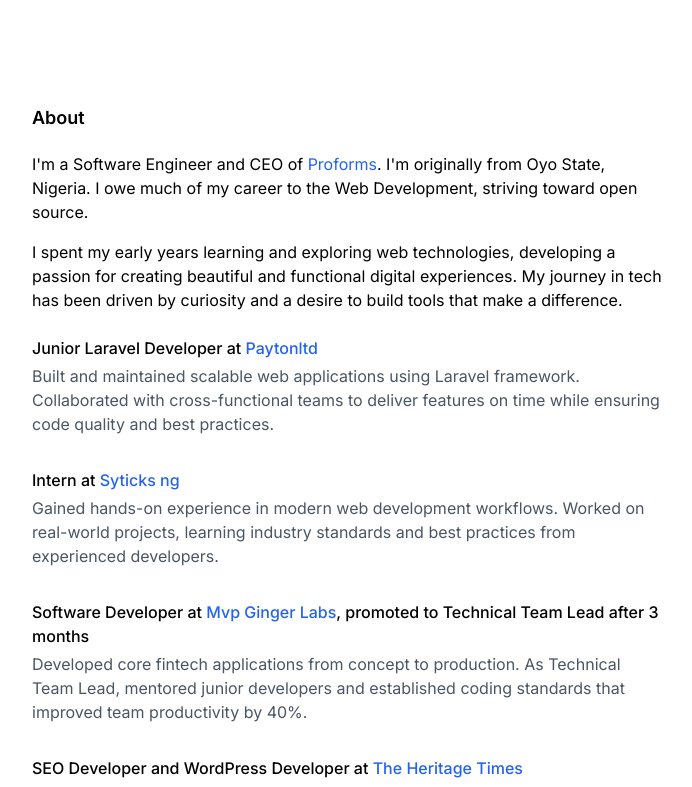
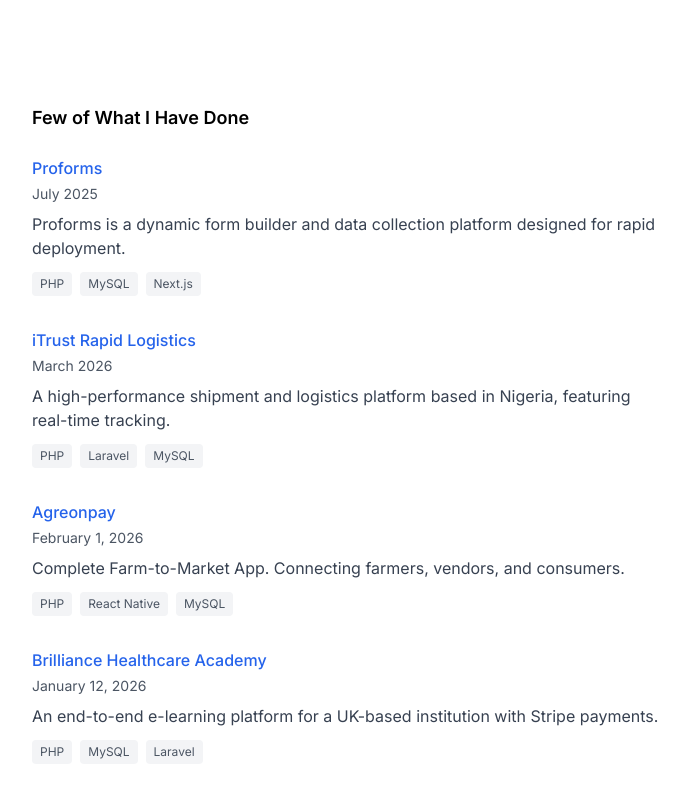
Before and after one commit to apreezofficial/apcodesphere.xyz, a Next.js app: page / in a window 1280 px wide. Shown: the top 787 px of the page, without its empty margins (292-984 px from the left). Built offline with nearby package versions, Linux system fonts and the light colour scheme.

Commit message:
finished

```diff
--- a/app/page.tsx
+++ b/app/page.tsx
@@ -1,7 +1,102 @@
+export interface Project {
+  id: string;
+  dbId?: number;
+  title: string;
+  date: string;
+  description: string;
+  tech: string[];
+  category: string[];
+  slug: string;
+}
+
+export const projects: Project[] = [
+  {
+    id: "proj-1",
+    dbId: 27,
+    title: "Proforms",
+    date: "July 2025",
+    description:
+      "Proforms is a dynamic form builder and data collection platform designed for rapid deployment.",
+    tech: ["PHP", "MySQL", "Next.js", "Livewire", "Blade", "Tailwind CSS"],
+    category: ["Fullstack", "Frontend", "Backend"],
+    slug: "proforms",
+  },
+  {
+    id: "proj-itrust",
+    title: "iTrust Rapid Logistics",
+    date: "March 2026",
+    description:
+      "A high-performance shipment and logistics platform based in Nigeria, featuring real-time tracking.",
+    tech: ["PHP", "Laravel", "MySQL", "Node.js", "Socket.io", "Twilio", "Resend"],
+    category: ["Fullstack", "Logistics", "SaaS"],
+    slug: "itrust-rapid-logistics",
+  },
+  {
+    id: "proj-1-5",
+    dbId: 34,
+    title: "Agreonpay",
+    date: "February 1, 2026",
+    description: "Complete Farm-to-Market App. Connecting farmers, vendors, and consumers.",
+    tech: ["PHP", "React Native", "MySQL", "Node.js", "OpenAI API"],
+    category: ["Fullstack", "Backend", "Mobile"],
+    slug: "agreonpay",
+  },
+  {
+    id: "proj-3",
+    dbId: 33,
+    title: "Brilliance Healthcare Academy",
+    date: "January 12, 2026",
+    description: "An end-to-end e-learning platform for a UK-based institution with Stripe payments.",
+    tech: ["PHP", "MySQL", "Laravel", "Stripe", "Proforms"],
+    category: ["Fullstack", "Frontend", "Backend"],
+    slug: "brilliance-healthcare",
+  },
+  {
+    id: "proj-apanalytics",
+    title: "APAnalytics",
+    date: "January 2026",
+    description:
+      "A privacy-first, cookie-free Google Analytics alternative trusted by 12,000+ sites.",
+    tech: ["PHP", "Next.js", "PostgreSQL", "Tailwind CSS", "TypeScript"],
+    category: ["Fullstack", "SaaS", "Developer Tool"],
+    slug: "apanalytics",
+  },
+];
+
 export default function Home() {
   return (
     <main className="max-w-2xl mx-auto px-5 py-16">
-
+      <section id="projects">
+        <h2 className="text-lg font-semibold mb-5 mt-10">Few of What I Have Done</h2>
+        <div className="space-y-8 mt-6">
+          {projects.map((project) => (
+            <div key={project.id}>
+              <p className="font-medium">
+                <a
+                  href={`https://preciousadedokun.com.ng/projects/${project.slug}`}
+                  target="_blank"
+                  rel="noopener noreferrer"
+                  className="text-blue-600 hover:underline"
+                >
+                  {project.title}
+                </a>
+              </p>
+              <p className="text-gray-600 mt-1 text-sm">{project.date}</p>
+              <p className="text-gray-700 mt-2 line-clamp-2">{project.description}</p>
+              <div className="flex flex-wrap gap-2 mt-3">
+                {project.tech.slice(0, 3).map((t, i) => (
+                  <span
+                    key={i}
+                    className="px-2 py-1 text-xs bg-gray-100 rounded text-gray-600"
+                  >
+                    {t}
+                  </span>
+                ))}
+              </div>
+            </div>
+          ))}
+        </div>
+      </section>
 
       <section id="about">
         <h2 className="text-lg font-semibold mb-5 mt-10">About</h2>
```
